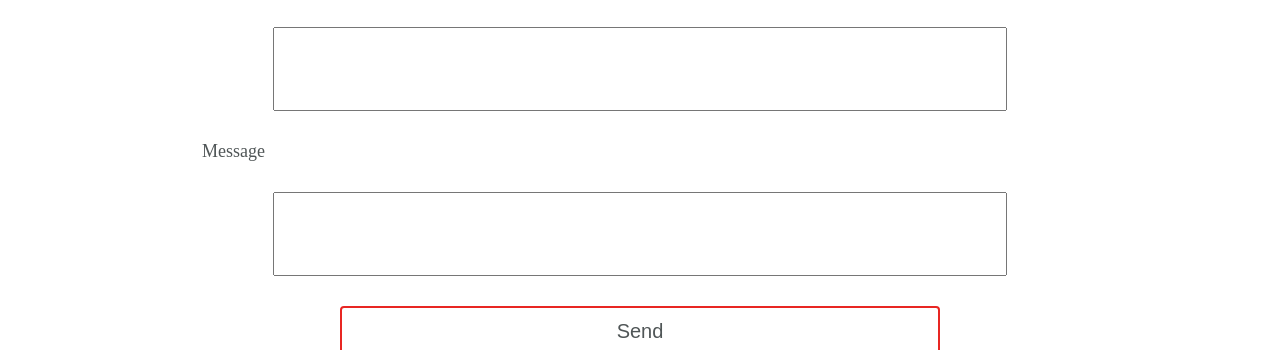
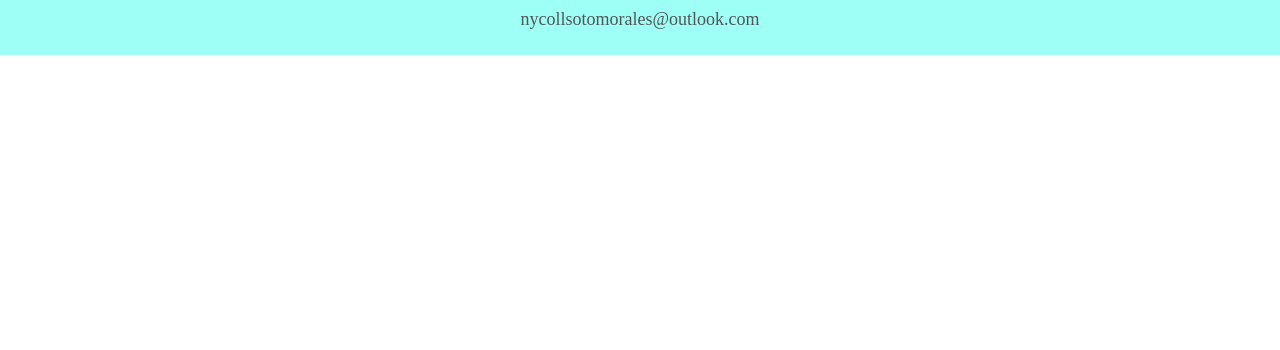
Before and after one commit to NycollSM/Portfolio, a plain HTML site: page index.html in a window 1280 px wide. Shown: the part 3233-3583 px from the top of the page. After the commit the page ends 3288 px from the top, so only its background shows below. Drawn offline with Linux system fonts and the light colour scheme; no server answers.

Commit message:
changing menu of footer for the email, the validation isnt ready

```diff
--- a/index.html
+++ b/index.html
@@ -50,6 +50,7 @@
                     I spend the most of the time learning new things about my career, because this like a hobby for me, I mean.. I really love what I do every day. I'm Contemporary dancer as well.
                 </p>
             </div>
+            <!--
             <h2>Contact me</h2>
             <form action="">
                 <div class="label">
@@ -67,6 +68,7 @@
                 </div>
                 <input type="button" value="Send" class="button__form" id="send-form">
             </form>
+        -->
         </div>
     </div>
     <div class="footer">
@@ -77,11 +79,15 @@
             <a href="https://twitter.com/NycollSm" target= '_black' class="links"><img src="images/twitter-logo-silhouette.png" alt=""></a>
         </div>
             <ul id="menufooter">
+                <li class="menu__items--footer">nycollsotomorales@outlook.com</li>
+            <!--
                 <li class="menu__items--footer">Projects</li>
                 <li class="menu__items--footer"> Github</li>
                 <li class="menu__items--footer">About me</li>
                 <li class="menu__items--footer">Contact</li>
+            -->
             </ul>
+
     </div>
     <script src="javascript/script.js"></script>
 </body>
```
